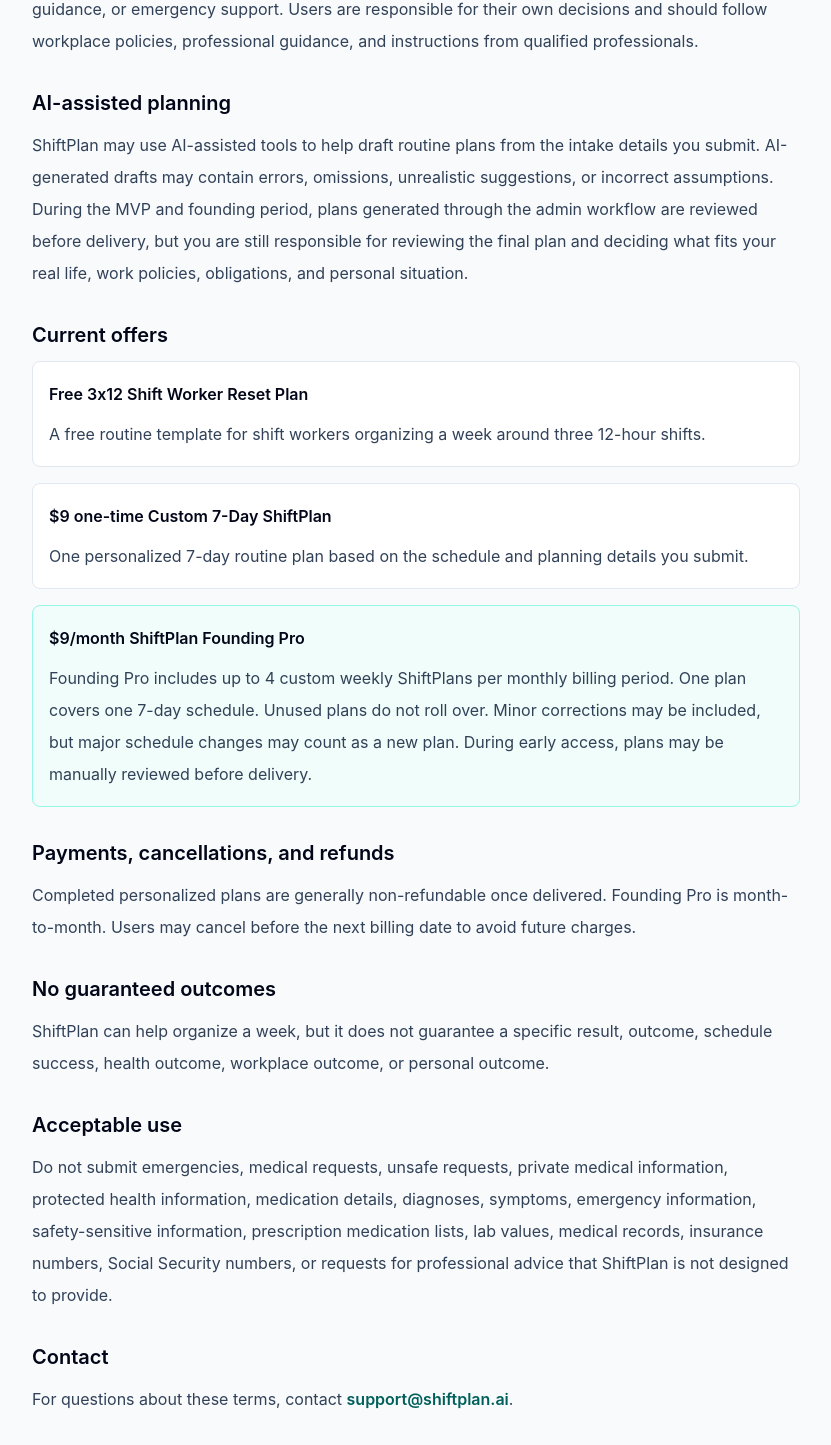
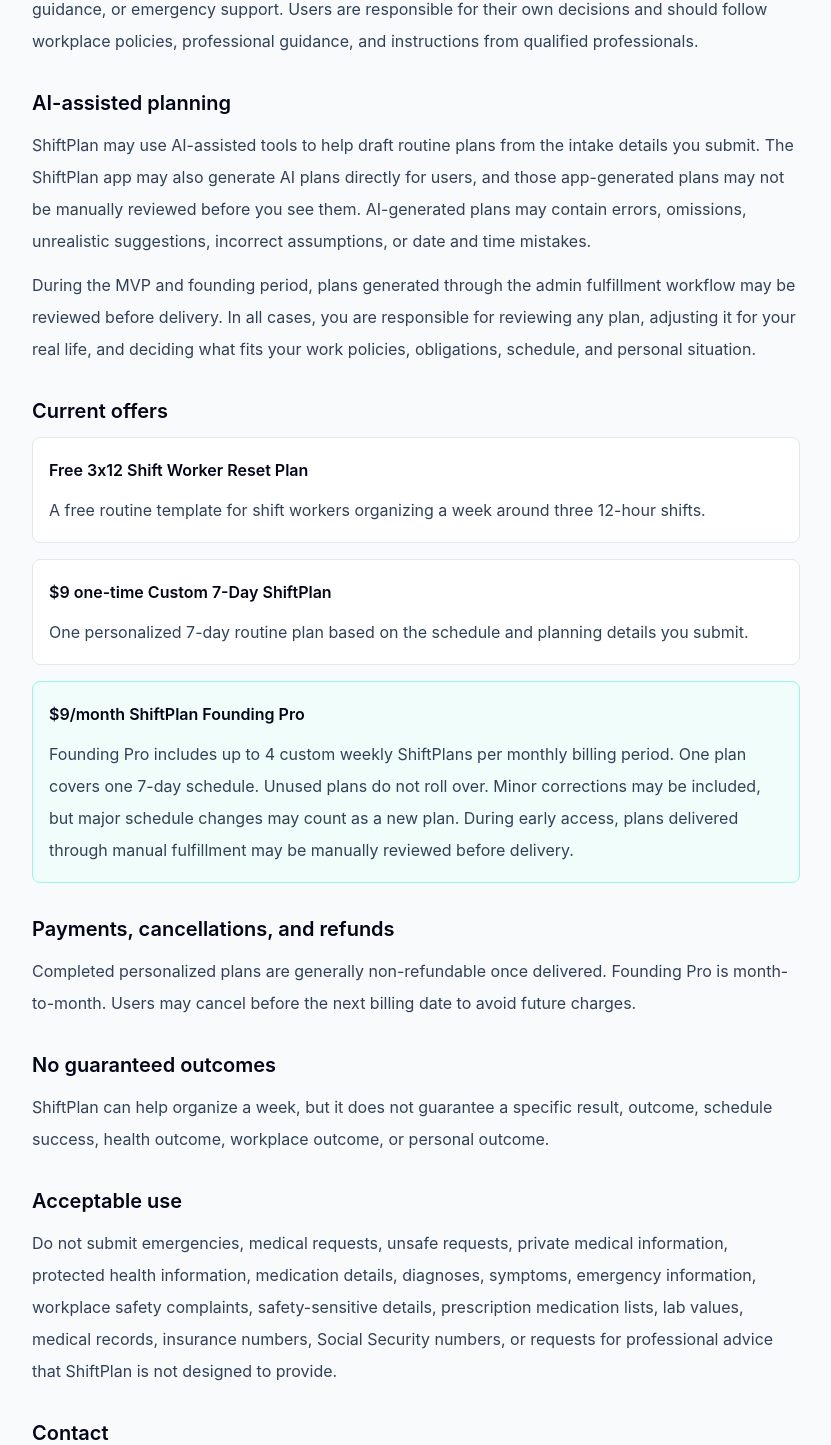
Before and after one commit to evandtaylor/steadyplan-health, a Next.js app: page /terms in a window 1280 px wide. Shown: the part 577-2022 px from the top of the page, without its empty margins (224-1055 px from the left). Built offline with nearby package versions, Linux system fonts and the light colour scheme.

Commit message:
Update ShiftPlan legal copy for customer-side AI

```diff
--- a/src/app/privacy/page.tsx
+++ b/src/app/privacy/page.tsx
@@ -52,10 +52,10 @@
             <p className="mt-3">
               ShiftPlan does not intentionally collect medical records or
               protected health information. Please do not submit diagnoses,
-              symptoms, prescription medication details, lab values, medical
-              record numbers, insurance numbers, Social Security numbers,
-              emergency requests, workplace safety concerns, or other private
-              medical or safety information.
+              symptoms, medication details, lab values, medical record numbers,
+              insurance numbers, Social Security numbers, emergency requests,
+              workplace safety complaints, safety-sensitive details, or other
+              private medical or safety information.
             </p>
           </section>
 
@@ -78,16 +78,25 @@
               ShiftPlan may use AI tools, including OpenAI, to help create draft
               routine plans for customers who request a plan. Information you
               submit through intake forms may be processed by these tools to
-              create or improve a requested ShiftPlan. During the MVP and
-              founding period, AI-generated drafts are reviewed before delivery.
+              create or improve a requested ShiftPlan. Some plans may be
+              generated directly inside the ShiftPlan app and shown to you
+              without manual review before you see them.
+            </p>
+            <p className="mt-3">
+              AI-generated plans may contain errors, omissions, unrealistic
+              suggestions, incorrect assumptions, or date and time mistakes. You
+              should review and adjust any generated plan before relying on it
+              in your real life.
             </p>
             <p className="mt-3">
               Please do not submit private medical information, protected health
               information, medication details, diagnoses, symptoms, emergency
-              information, or safety-sensitive information for AI processing.
-              ShiftPlan is for lifestyle and routine planning only. It does not
-              provide medical advice, diagnosis, treatment, healthcare guidance,
-              or emergency support.
+              information, workplace safety complaints, or safety-sensitive
+              details for AI processing. ShiftPlan is for lifestyle and routine
+              planning only. It does not provide medical advice, diagnosis,
+              treatment, fatigue treatment, burnout treatment, sleep disorder
+              guidance, medication guidance, healthcare guidance, mental health
+              guidance, workplace safety guidance, or emergency support.
             </p>
           </section>
 
--- a/src/app/terms/page.tsx
+++ b/src/app/terms/page.tsx
@@ -51,13 +51,18 @@
             </h2>
             <p className="mt-3">
               ShiftPlan may use AI-assisted tools to help draft routine plans
-              from the intake details you submit. AI-generated drafts may
-              contain errors, omissions, unrealistic suggestions, or incorrect
-              assumptions. During the MVP and founding period, plans generated
-              through the admin workflow are reviewed before delivery, but you
-              are still responsible for reviewing the final plan and deciding
-              what fits your real life, work policies, obligations, and personal
-              situation.
+              from the intake details you submit. The ShiftPlan app may also
+              generate AI plans directly for users, and those app-generated
+              plans may not be manually reviewed before you see them.
+              AI-generated plans may contain errors, omissions, unrealistic
+              suggestions, incorrect assumptions, or date and time mistakes.
+            </p>
+            <p className="mt-3">
+              During the MVP and founding period, plans generated through the
+              admin fulfillment workflow may be reviewed before delivery. In all
+              cases, you are responsible for reviewing any plan, adjusting it
+              for your real life, and deciding what fits your work policies,
+              obligations, schedule, and personal situation.
             </p>
           </section>
 
@@ -93,8 +98,8 @@
                   monthly billing period. One plan covers one 7-day schedule.
                   Unused plans do not roll over. Minor corrections may be
                   included, but major schedule changes may count as a new plan.
-                  During early access, plans may be manually reviewed before
-                  delivery.
+                  During early access, plans delivered through manual
+                  fulfillment may be manually reviewed before delivery.
                 </p>
               </div>
             </div>
@@ -130,10 +135,10 @@
               Do not submit emergencies, medical requests, unsafe requests,
               private medical information, protected health information,
               medication details, diagnoses, symptoms, emergency information,
-              safety-sensitive information, prescription medication lists, lab
-              values, medical records, insurance numbers, Social Security
-              numbers, or requests for professional advice that ShiftPlan is not
-              designed to provide.
+              workplace safety complaints, safety-sensitive details,
+              prescription medication lists, lab values, medical records,
+              insurance numbers, Social Security numbers, or requests for
+              professional advice that ShiftPlan is not designed to provide.
             </p>
           </section>
 
--- a/src/components/ShiftPlanAppAccess.tsx
+++ b/src/components/ShiftPlanAppAccess.tsx
@@ -133,10 +133,10 @@
 ];
 
 const safetyCopy =
-  "ShiftPlan helps organize your weekly routine around your shift schedule. It is for lifestyle and routine planning only. It does not provide medical advice, diagnosis, treatment, fatigue treatment, burnout treatment, sleep disorder guidance, medication guidance, healthcare guidance, mental health guidance, workplace safety guidance, or emergency support.";
+  "ShiftPlan helps organize your weekly routine around your shift schedule. App-generated AI plans may not be manually reviewed before you see them, and they may contain errors, omissions, unrealistic suggestions, incorrect assumptions, or date and time mistakes. Review and adjust each plan before relying on it. ShiftPlan is for lifestyle and routine planning only. It does not provide medical advice, diagnosis, treatment, fatigue treatment, burnout treatment, sleep disorder guidance, medication guidance, healthcare guidance, mental health guidance, workplace safety guidance, or emergency support. No outcome is guaranteed.";
 
 const safetyAcknowledgmentText =
-  "I understand ShiftPlan is for lifestyle and routine organization only. It does not provide medical advice, diagnosis, treatment, fatigue treatment, burnout treatment, sleep disorder guidance, medication guidance, healthcare guidance, mental health guidance, workplace safety guidance, or emergency support.";
+  "I understand ShiftPlan is for lifestyle and routine organization only. It does not provide medical advice, diagnosis, treatment, fatigue treatment, burnout treatment, sleep disorder guidance, medication guidance, healthcare guidance, mental health guidance, workplace safety guidance, or emergency support. I will not submit protected health information, medication details, diagnoses, symptoms, emergency information, workplace safety complaints, or safety-sensitive details.";
 
 export function ShiftPlanAppAccess({ initialAccess }: ShiftPlanAppAccessProps) {
   const [email, setEmail] = useState(initialAccess?.email || "");
@@ -582,8 +582,9 @@
                       </button>
                     </div>
                     <p className="mt-3 rounded-lg border border-amber-200 bg-amber-50 p-3 text-sm leading-6 text-amber-950">
-                      AI-generated draft — review and adjust for your real
-                      life.
+                      AI-generated draft — this may not have been manually
+                      reviewed. Check dates, times, assumptions, and fit before
+                      using it.
                     </p>
                     <pre className="mt-3 max-h-96 overflow-auto whitespace-pre-wrap rounded-lg bg-white p-4 text-sm leading-6 text-slate-800">
                       {plan.plan_body}
@@ -608,8 +609,13 @@
                 Create This Week&apos;s ShiftPlan
               </h2>
               <p className="mt-3 text-sm leading-6 text-slate-600">
-                Save your schedule and priorities for the week. AI generation
-                is coming next, so this version only saves the request.
+                Save your schedule and priorities for the week, then generate a
+                routine-planning draft from the saved request.
+              </p>
+              <p className="mt-3 rounded-lg border border-amber-200 bg-amber-50 p-3 text-sm leading-6 text-amber-950">
+                App-generated AI plans may not be manually reviewed before you
+                see them. Review dates, shift times, appointments, and
+                assumptions before relying on a plan.
               </p>
             </div>
 
@@ -621,7 +627,7 @@
                 {requestMessage}
                 {requestMessage === "Weekly request saved." ? (
                   <span className="mt-2 block">
-                    AI generation is coming next.
+                    You can generate a draft from this request below.
                   </span>
                 ) : null}
               </div>
@@ -847,7 +853,7 @@
                   disabled
                   className="inline-flex w-full items-center justify-center rounded-lg border border-slate-300 bg-slate-100 px-5 py-3 text-base font-semibold text-slate-500 sm:w-fit"
                 >
-                  Generate AI plan — coming next
+                  Generate from saved request
                 </button>
               </div>
             </form>
@@ -895,8 +901,9 @@
                       <div className="mt-4 rounded-lg border border-teal-200 bg-white p-3 text-sm leading-6 text-teal-950">
                         <p className="font-semibold">Generated plan saved.</p>
                         <p>
-                          Review it in Saved plans, then adjust anything that
-                          does not fit your real life.
+                          Review it in Saved plans, then check dates, times,
+                          assumptions, and anything that does not fit your real
+                          life.
                         </p>
                       </div>
                     ) : (
@@ -915,8 +922,8 @@
                             : "Generate My ShiftPlan"}
                         </button>
                         <p className="text-xs font-semibold uppercase text-slate-500">
-                          AI-generated draft — review and adjust for your real
-                          life.
+                          AI draft may not be manually reviewed. Check dates,
+                          times, and assumptions.
                         </p>
                       </div>
                     )}
```
